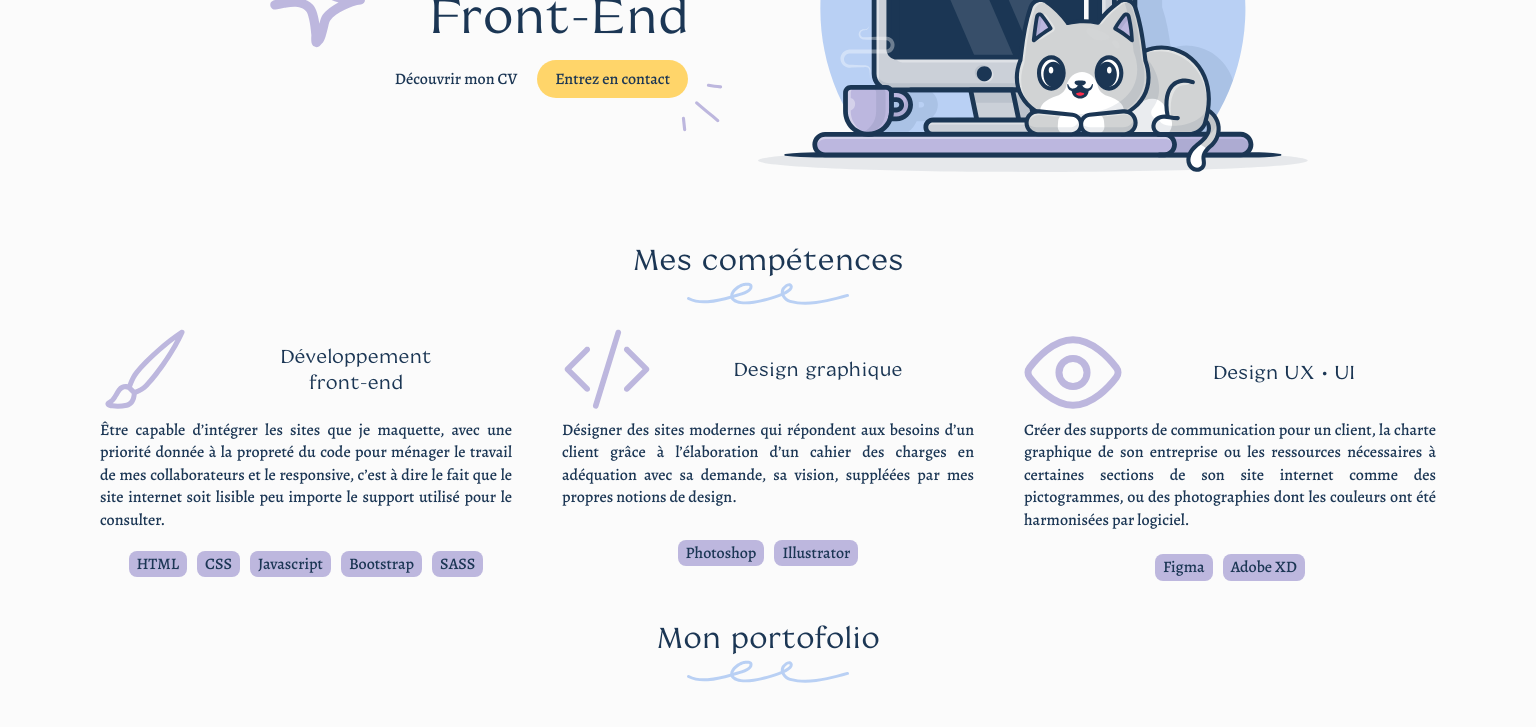
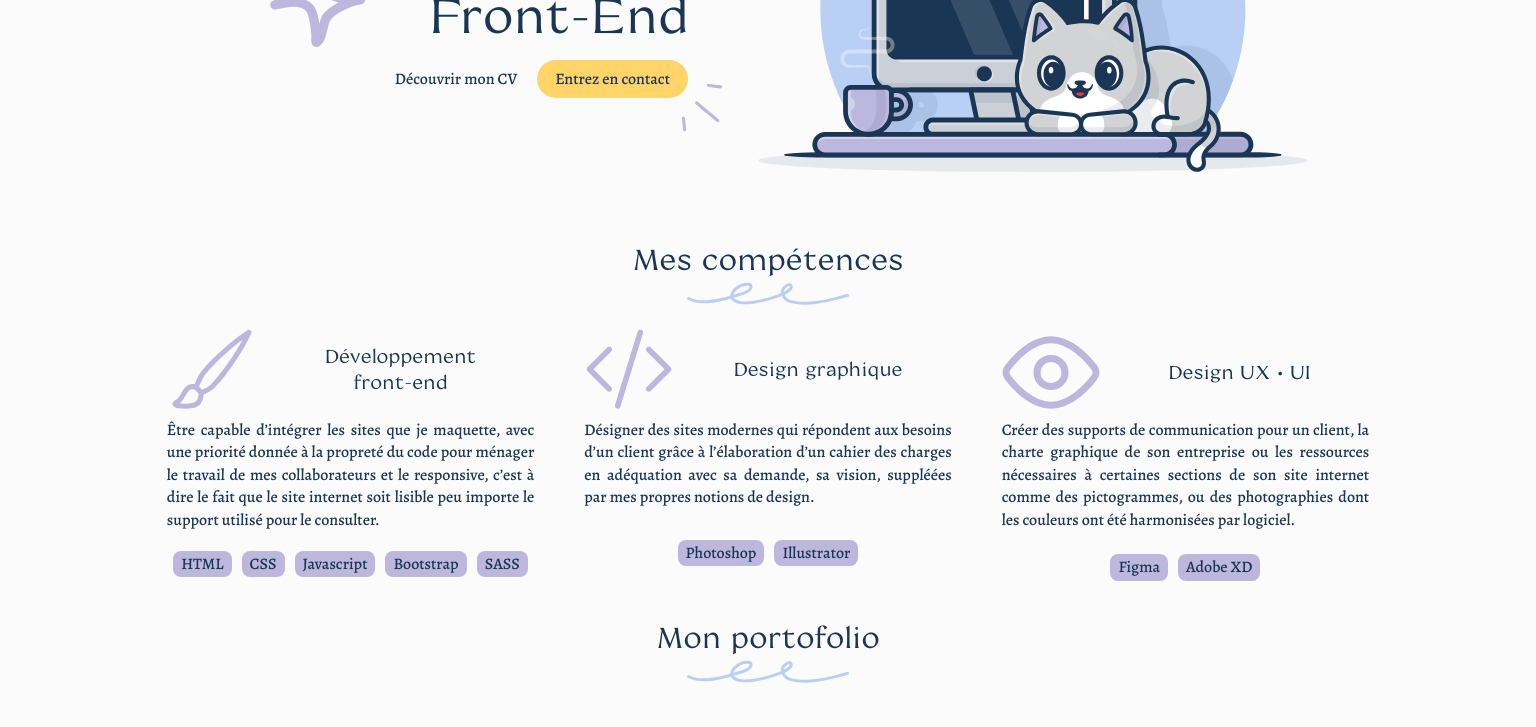
Before and after one commit to web-lux/portofolio-lux, a React (Vite) app: page / in a window 1536 px wide. Shown: the part 326-1053 px from the top of the page. Built offline with nearby package versions, Linux system fonts and the light colour scheme.

Commit message:
tweak max-width of grid

```diff
--- a/src/pages/components/skills.scss
+++ b/src/pages/components/skills.scss
@@ -56,6 +56,12 @@
 		}
 	}
 
+	@media screen and (min-width: 1440px) {
+		.skillsGrid {
+			max-width: 90%;
+		}
+	}
+
 	@media screen and (max-width: 690px) {
 		.skillsGrid {
 			gap: 25px 30px;
```
